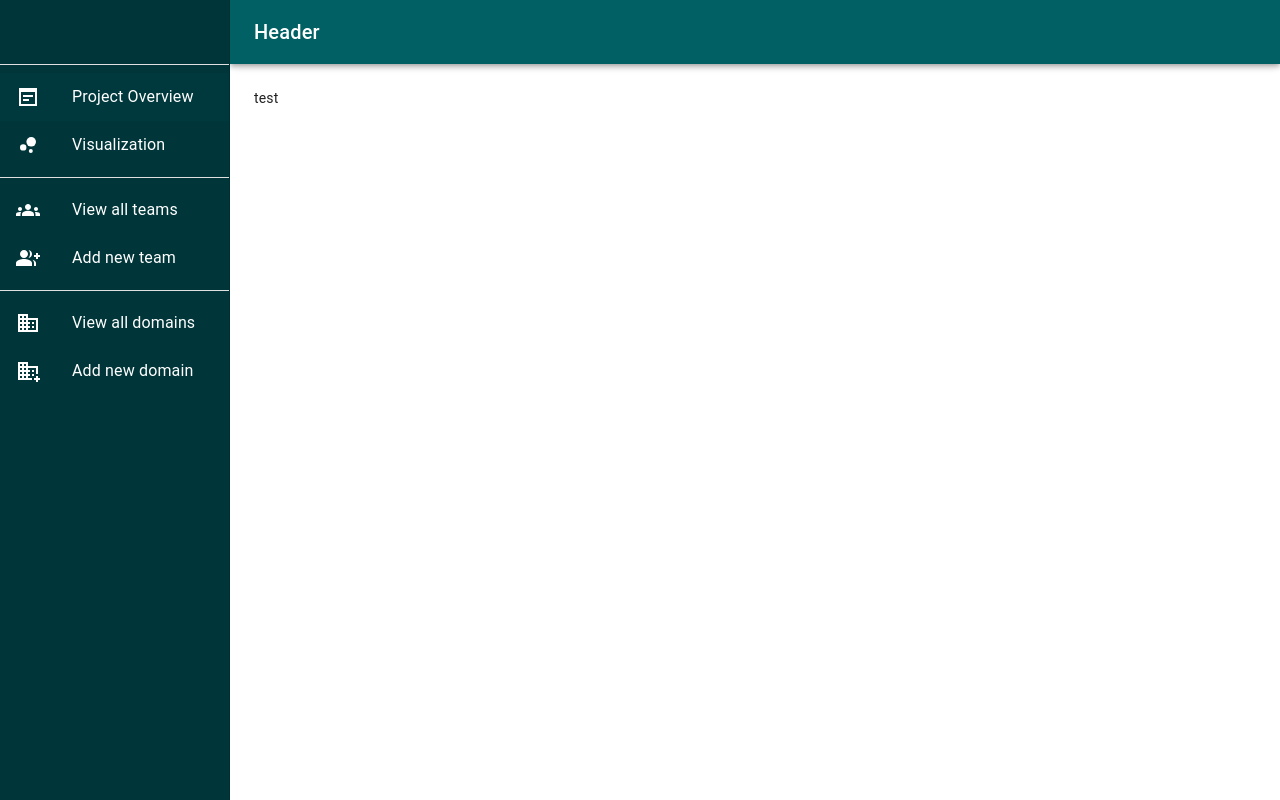
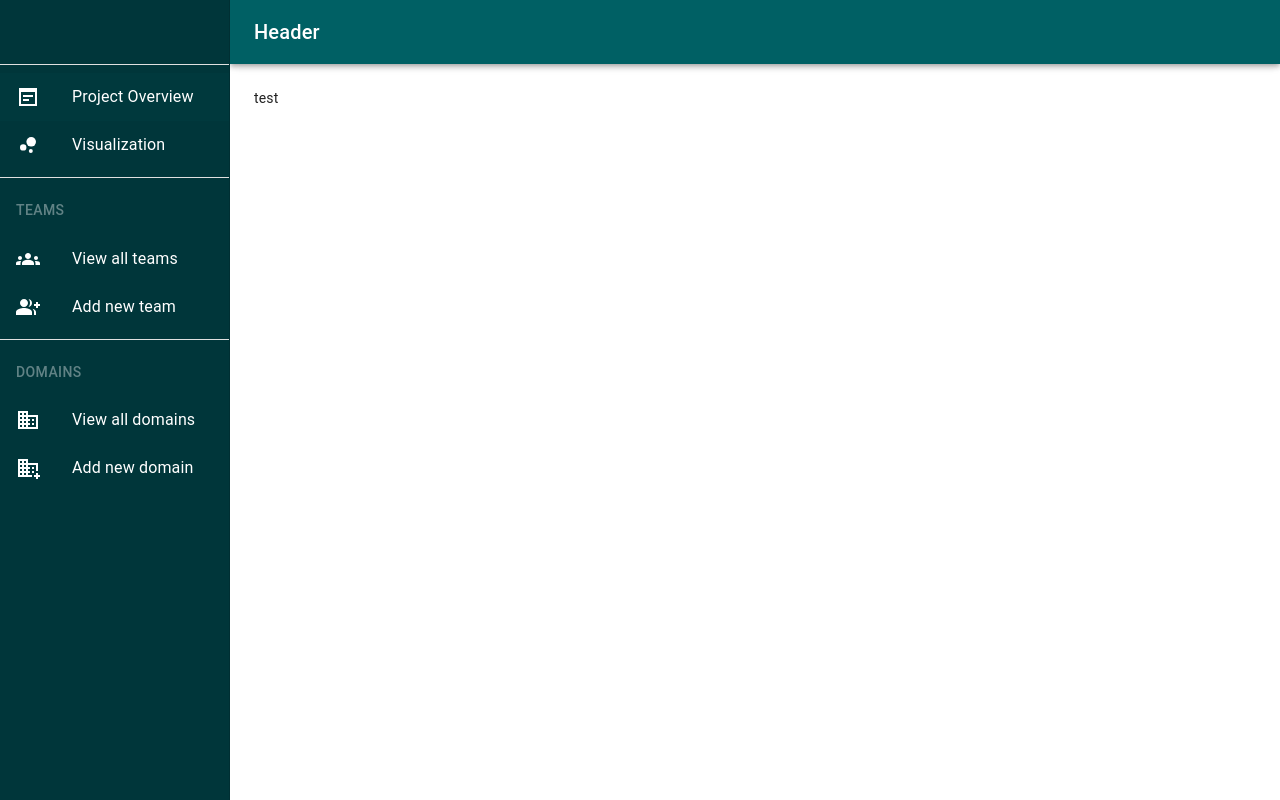
Before and after one commit to feenkind/team-topologies-management, a React (Create React App) app in the folder frontend/: page / in a window 1280 px wide. Built offline with nearby package versions, Linux system fonts and the light colour scheme.

Commit message:
Add sidebar navigation headlines

```diff
--- a/frontend/src/components/Sidebar.tsx
+++ b/frontend/src/components/Sidebar.tsx
@@ -7,6 +7,7 @@ import {
   ListItemIcon,
   ListItemText,
   Toolbar,
+  Typography,
 } from '@mui/material';
 import WysiwygSharpIcon from '@mui/icons-material/WysiwygSharp';
 import BubbleChartSharpIcon from '@mui/icons-material/BubbleChartSharp';
@@ -62,6 +63,12 @@ const Sidebar: React.FC<ISidebarProps> = ({
       </List>
       <Divider sx={{ backgroundColor: 'primary.contrastText' }} />
       <List>
+        <ListItemButton disabled={true}>
+          <ListItemText>
+            <Typography variant="button">Teams</Typography>
+          </ListItemText>
+        </ListItemButton>
+
         <MenuItem
           icon={<GroupsSharpIcon />}
           label={sidebarMenuItemLabels[sidebarMenuItems.VIEW_TEAMS]}
@@ -75,6 +82,12 @@ const Sidebar: React.FC<ISidebarProps> = ({
       </List>
       <Divider sx={{ backgroundColor: 'primary.contrastText' }} />
       <List>
+        <ListItemButton disabled={true}>
+          <ListItemText>
+            <Typography variant="button">Domains</Typography>
+          </ListItemText>
+        </ListItemButton>
+
         <MenuItem
           icon={<DomainSharpIcon />}
           label={sidebarMenuItemLabels[sidebarMenuItems.VIEW_DOMAINS]}
```
